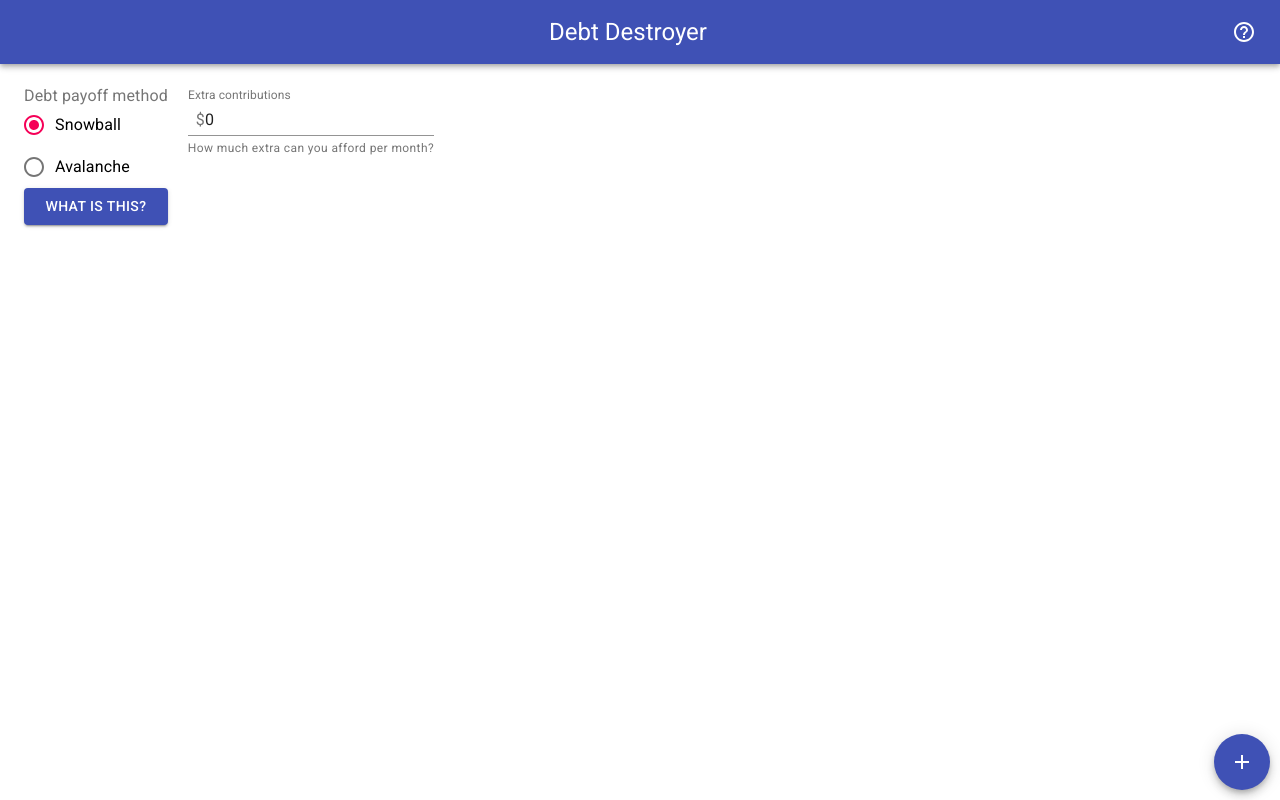
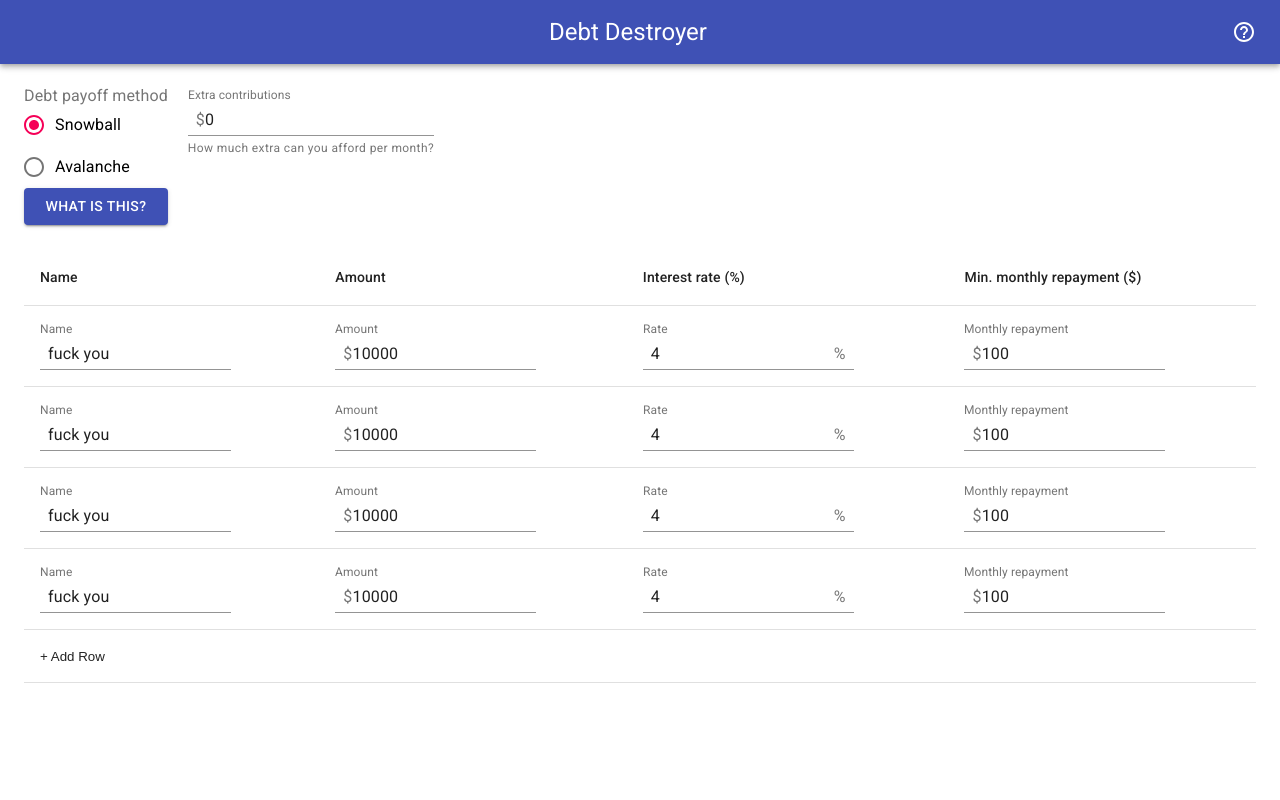
Before and after one commit to 3stacks/debt-destroyer, a React (Create React App) app: page / in a window 1280 px wide. Built offline with nearby package versions, Linux system fonts and the light colour scheme.

Commit message:
refactor: start making the app work off tabular data

```diff
--- a/package.json
+++ b/package.json
@@ -41,6 +41,7 @@
 	"devDependencies": {
 		"@types/lodash": "^4.14.136",
 		"@types/recharts": "^1.1.20",
-    "@types/styled-components": "^4.1.18"
+		"@types/styled-components": "^4.1.18",
+		"prettier": "^1.18.2"
 	}
 }
--- a/src/components/app.tsx
+++ b/src/components/app.tsx
@@ -15,8 +15,8 @@ import FormControl from '@material-ui/core/FormControl';
 import FormLabel from '@material-ui/core/FormLabel';
 import Fab from '@material-ui/core/Fab';
 import styled from 'styled-components';
-import Debt from './debt';
-import SnowballDialog from "./snowball-dialog";
+import SnowballDialog from './snowball-dialog';
+import DebtTable from './debt-table';
 
 const Accoutrements = styled.div`
 	margin-bottom: 24px;
@@ -26,22 +26,34 @@ const Accoutrements = styled.div`
 	}
 `;
 
-interface IProps {
+interface IProps {}
 
+export interface IDebt {
+	name: string;
+	amount: string;
+	rate: string;
+	repayment: string;
 }
 
-interface IDebt {
-	name: string,
-	amount: string,
-	rate: string,
-	repayment: string,
+enum APP_STATE_KEYS {
+	IS_ABOUT_DIALOG_OPEN = 'isAboutDialogOpen',
+	IS_SNOWBALL_DIALOG_OPEN = 'isSnowballDialogOpen',
+	EXTRA_CONTRIBUTIONS = 'extraContributions',
+	DEBT_PAYOFF_METHOD = 'debtPayoffMethod',
+	DEBTS = 'debts'
+}
+
+enum DEBT_PAYOFF_METHODS {
+	SNOWBALL = 'snowball',
+	AVALANCHE = 'avalanche'
 }
 
 interface IState {
-	isAboutDialogOpen: boolean,
-	debts: Array<IDebt>,
-	extraContributions: string,
-	debtPayoffMethod: string
+	[APP_STATE_KEYS.IS_ABOUT_DIALOG_OPEN]: boolean;
+	[APP_STATE_KEYS.IS_SNOWBALL_DIALOG_OPEN]: boolean;
+	[APP_STATE_KEYS.DEBTS]: Array<IDebt>;
+	[APP_STATE_KEYS.EXTRA_CONTRIBUTIONS]: string;
+	[APP_STATE_KEYS.DEBT_PAYOFF_METHOD]: DEBT_PAYOFF_METHODS;
 }
 
 export default class App extends Component<IProps, IState> {
@@ -50,20 +62,29 @@ export default class App extends Component<IProps, IState> {
 		isSnowballDialogOpen: false,
 		debts: [],
 		extraContributions: '0',
-		debtPayoffMethod: 'snowball'
+		debtPayoffMethod: DEBT_PAYOFF_METHODS.SNOWBALL
 	};
 
-	handleDialogCloseRequested = (whichDialog : string) => () => {
-		console.log(whichDialog)
-		this.setState({
-			[whichDialog]: false
-		} as any);
+	handleDialogCloseRequested = (
+		whichDialog:
+			| APP_STATE_KEYS.IS_SNOWBALL_DIALOG_OPEN
+			| APP_STATE_KEYS.IS_ABOUT_DIALOG_OPEN
+	) => () => {
+		this.setState(state => {
+			return {
+				...state,
+				[whichDialog]: false
+			};
+		});
 	};
 
-	handleDialogOpenRequested = (whichDialog : string) => () =>{
-		this.setState({
-			[whichDialog]: true
-		} as any);
+	handleDialogOpenRequested = (whichDialog: APP_STATE_KEYS) => () => {
+		this.setState(state => {
+			return {
+				...state,
+				[whichDialog]: true
+			};
+		});
 	};
 
 	handleAddDebtButtonPressed = () => {
@@ -79,15 +100,15 @@ export default class App extends Component<IProps, IState> {
 						repayment: ''
 					}
 				]
-			}
+			};
 		});
 	};
 
-	handleDebtFormChanged = (debtIndex : number, values : any) => {
+	handleDebtFormChanged = (debtIndex: number, values: any) => {
 		this.setState(state => {
 			return {
 				...state,
-				debts: state.debts.map((debt : IDebt, index : number) => {
+				debts: state.debts.map((debt: IDebt, index: number) => {
 					if (index === debtIndex) {
 						return values;
 					}
@@ -98,32 +119,28 @@ export default class App extends Component<IProps, IState> {
 		});
 	};
 
-	handleChange = (name : string) => (event : React.ChangeEvent<HTMLInputElement>) => {
+	handleChange = (name: string) => (event: React.ChangeEvent<any>) => {
 		const newValue = event.target.value;
 
-		console.log(event);
-
-		this.setState({
-			[name]: newValue
-		} as any);
+		this.setState(state => {
+			return {
+				...state,
+				[name]: newValue
+			};
+		});
 	};
 
 	render() {
 		return (
-			<Typography
-				variant="body1"
-				component="div"
-				className="root"
-			>
-				<AppBar
-					className="app-bar"
-					position="static"
-				>
+			<Typography variant="body1" component="div" className="root">
+				<AppBar className="app-bar" position="static">
 					<Typography variant="h5" component="h1" color="inherit">
 						Debt Destroyer
 					</Typography>
 					<ButtonBase
-						onClick={this.handleDialogOpenRequested('isAboutDialogOpen')}
+						onClick={this.handleDialogOpenRequested(
+							APP_STATE_KEYS.IS_ABOUT_DIALOG_OPEN
+						)}
 					>
 						<HelpIcon />
 					</ButtonBase>
@@ -131,15 +148,15 @@ export default class App extends Component<IProps, IState> {
 				<div className="max-width-container">
 					<Accoutrements>
 						<FormControl component="fieldset">
-							<FormLabel
-								component="legend"
-							>
+							<FormLabel component="legend">
 								Debt payoff method
 							</FormLabel>
 							<RadioGroup
 								name="debt_payoff_method"
 								value={this.state.debtPayoffMethod}
-								onChange={this.handleChange('debtPayoffMethod') as any}
+								onChange={this.handleChange(
+									APP_STATE_KEYS.DEBT_PAYOFF_METHOD
+								)}
 							>
 								<FormControlLabel
 									value="snowball"
@@ -151,7 +168,13 @@ export default class App extends Component<IProps, IState> {
 									control={<Radio />}
 									label="Avalanche"
 								/>
-								<Button color="primary" variant="contained" onClick={this.handleDialogOpenRequested('isSnowballDialogOpen') as any}>
+								<Button
+									color="primary"
+									variant="contained"
+									onClick={this.handleDialogOpenRequested(
+										APP_STATE_KEYS.IS_SNOWBALL_DIALOG_OPEN
+									)}
+								>
 									What is this?
 								</Button>
 							</RadioGroup>
@@ -159,38 +182,32 @@ export default class App extends Component<IProps, IState> {
 						<TextField
 							label="Extra contributions"
 							InputProps={{
-								startAdornment: <InputAdornment position="end">$</InputAdornment>
+								startAdornment: (
+									<InputAdornment position="end">
+										$
+									</InputAdornment>
+								)
 							}}
-							onChange={this.handleChange('extraContributions')}
+							onChange={this.handleChange(
+								APP_STATE_KEYS.EXTRA_CONTRIBUTIONS
+							)}
 							value={this.state.extraContributions}
 							helperText="How much extra can you afford per month?"
 						/>
 					</Accoutrements>
-					{this.state.debts.map((debt, index) => {
-						return (
-							<Debt
-								{...debt}
-								debtIndex={index}
-								handleFormChanged={this.handleDebtFormChanged}
-							/>
-						);
-					})}
+					<DebtTable />
 				</div>
-				<Fab
-					color="primary"
-					aria-label="Add"
-					style={{position: 'fixed', bottom: 10, right: 10}}
-					onClick={this.handleAddDebtButtonPressed}
-				>
-					<AddIcon />
-				</Fab>
 				<AboutDialog
 					isOpen={this.state.isAboutDialogOpen}
-					onCloseRequested={this.handleDialogCloseRequested('isAboutDialogOpen')}
+					onCloseRequested={this.handleDialogCloseRequested(
+						APP_STATE_KEYS.IS_ABOUT_DIALOG_OPEN
+					)}
 				/>
 				<SnowballDialog
 					isOpen={this.state.isSnowballDialogOpen}
-					onCloseRequested={this.handleDialogCloseRequested('isSnowballDialogOpen')}
+					onCloseRequested={this.handleDialogCloseRequested(
+						APP_STATE_KEYS.IS_SNOWBALL_DIALOG_OPEN
+					)}
 				/>
 			</Typography>
 		);
--- /dev/null
+++ b/src/components/debt-table.tsx
@@ -0,0 +1,175 @@
+import * as React from 'react';
+import Table from '@material-ui/core/Table';
+import TableRow from '@material-ui/core/TableRow';
+import TableBody from '@material-ui/core/TableBody';
+import TableCell from '@material-ui/core/TableCell';
+import TableHead from '@material-ui/core/TableHead';
+import { IDebt } from './app';
+import InputAdornment from '@material-ui/core/InputAdornment/InputAdornment';
+import TextField from '@material-ui/core/TextField/TextField';
+import ButtonBase from '@material-ui/core/ButtonBase';
+
+function debtFactory(): IDebt {
+	return {
+		name: '',
+		amount: '',
+		repayment: '',
+		rate: ''
+	};
+}
+
+function editDebt(debt: IDebt, key: keyof IDebt, value: string): IDebt {
+	return {
+		...debt,
+		[key]: value
+	};
+}
+
+function editRow(
+	rows: IDebt[],
+	rowIndex: number,
+	key: keyof IDebt,
+	value: string
+) {
+	const newValue = [...rows];
+
+	newValue[rowIndex] = editDebt(newValue[rowIndex], key, value);
+
+	return newValue;
+}
+
+interface IState {
+	rows: IDebt[];
+}
+
+export default class DebtTable extends React.Component<any, IState> {
+	state = {
+		rows: new Array(4).fill(debtFactory()).map(
+			(row: IDebt): IDebt => {
+				return {
+					...row,
+					name: 'fuck you',
+					amount: '10000',
+					rate: '4',
+					repayment: '100'
+				};
+			}
+		)
+	};
+
+	handleNewRowRequested = () => {
+		this.setState(state => {
+			return {
+				...state,
+				rows: [...state.rows, debtFactory()]
+			};
+		});
+	};
+
+	handleChange = (debtProperty: keyof IDebt, debtIndex: number) => (
+		event: any
+	) => {
+		const newValue = event.target.value;
+
+		this.setState(state => {
+			return {
+				...state,
+				rows: editRow(state.rows, debtIndex, debtProperty, newValue)
+			};
+		});
+	};
+
+	render() {
+		return (
+			<Table>
+				<TableHead>
+					<TableRow>
+						<TableCell>Name</TableCell>
+						<TableCell>Amount</TableCell>
+						<TableCell>Interest rate (%)</TableCell>
+						<TableCell>Min. monthly repayment ($)</TableCell>
+					</TableRow>
+				</TableHead>
+				<TableBody>
+					{this.state.rows.map(
+						({ name, amount, repayment, rate }, index) => {
+							const changeHandler = (debtProperty: keyof IDebt) =>
+								this.handleChange(debtProperty, index);
+
+							return (
+								<TableRow>
+									<TableCell>
+										<TextField
+											label="Name"
+											InputProps={{
+												startAdornment: (
+													<InputAdornment position="start" />
+												)
+											}}
+											onChange={changeHandler('name')}
+											value={name}
+										/>
+									</TableCell>
+									<TableCell>
+										<TextField
+											label="Amount"
+											InputProps={{
+												startAdornment: (
+													<InputAdornment position="end">
+														$
+													</InputAdornment>
+												)
+											}}
+											onChange={changeHandler('amount')}
+											value={amount}
+										/>
+									</TableCell>
+									<TableCell>
+										<TextField
+											label="Rate"
+											InputProps={{
+												startAdornment: (
+													<InputAdornment position="start" />
+												),
+												endAdornment: (
+													<InputAdornment position="start">
+														%
+													</InputAdornment>
+												)
+											}}
+											onChange={changeHandler('rate')}
+											value={rate}
+										/>
+									</TableCell>
+									<TableCell>
+										<TextField
+											label="Monthly repayment"
+											InputProps={{
+												startAdornment: (
+													<InputAdornment position="end">
+														$
+													</InputAdornment>
+												)
+											}}
+											onChange={changeHandler(
+												'repayment'
+											)}
+											value={repayment}
+										/>
+									</TableCell>
+								</TableRow>
+							);
+						}
+					)}
+					<TableRow>
+						<TableCell colSpan={4}>
+							<ButtonBase onClick={this.handleNewRowRequested}>
+								+ Add Row
+							</ButtonBase>
+						</TableCell>
+					</TableRow>
+				</TableBody>
+			</Table>
+		);
+	}
+}
--- a/src/components/debt.tsx
+++ /dev/null
@@ -1,139 +0,0 @@
-import React from 'react';
-import Paper from '@material-ui/core/Paper';
-import TextField from '@material-ui/core/TextField';
-import InputAdornment from '@material-ui/core/InputAdornment';
-import Typography from '@material-ui/core/Typography';
-import styled from 'styled-components';
-import debounce from 'lodash/debounce';
-import {ComposedChart, Tooltip, XAxis, YAxis, Bar, Line, Legend} from 'recharts';
-
-const InputWrapper = styled.div`
-	margin-bottom: 20px;
-`;
-
-const Wrapper = styled.div`
-	margin-bottom: 24px;
-	display: grid;
-	grid-gap: 24px;
-	grid-template-columns: 200px auto;
-`;
-
-interface IProps {
-	debtIndex: number,
-	handleFormChanged: (debtIndex : number, newState : IState) => void
-}
-
-interface IState {
-	name: string,
-	amount: string,
-	rate: string,
-	repayment: string,
-	data: any
-}
-
-export default class Debt extends React.Component<IProps, IState> {
-	state = {
-		name: `Debt ${this.props.debtIndex + 1}`,
-		amount: '',
-		rate: '',
-		repayment: '',
-		data: [
-			{
-				"month": "Aug",
-				"repayment": 4000,
-				"balance": 2400,
-			},
-			{
-				"month": "Aug",
-				"repayment": 3000,
-				"balance": 1398,
-			},
-			{
-				"month": "Aug",
-				"repayment": 2000,
-				"balance": 9800,
-			},
-			{
-				"month": "Aug",
-				"repayment": 2780,
-				"balance": 3908,
-			}
-		]
-	};
-
-	handleFormUpdated = debounce(() => {
-		this.props.handleFormChanged(
-			this.props.debtIndex,
-			this.state
-		);
-	}, 300);
-
-	handleChange = (name : string) => (event: React.ChangeEvent<any>) => {
-		const newValue = event.target.value;
-
-		this.setState({
-			[name]: newValue
-		} as any, this.handleFormUpdated);
-	};
-
-	render() {
-		return (
-			<Wrapper>
-				<Paper className="debt-input-wrapper">
-					<Typography variant="h6" component="p">
-						{this.state.name}
-					</Typography>
-					<InputWrapper>
-						<TextField
-							label="Name"
-							InputProps={{
-								startAdornment: <InputAdornment position="start" />
-							}}
-							onChange={this.handleChange('name')}
-							value={this.state.name}
-						/>
-					</InputWrapper>
-					<InputWrapper>
-						<TextField
-							label="Amount"
-							InputProps={{
-								startAdornment: <InputAdornment position="end">$</InputAdornment>
-							}}
-							onChange={this.handleChange('amount')}
-							value={this.state.amount}
-						/>
-					</InputWrapper>
-					<InputWrapper>
-						<TextField
-							label="Rate"
-							InputProps={{
-								startAdornment: <InputAdornment position="start"/>,
-								endAdornment: <InputAdornment position="start">%</InputAdornment>
-							}}
-							onChange={this.handleChange('rate')}
-							value={this.state.rate}
-						/>
-					</InputWrapper>
-					<InputWrapper>
-						<TextField
-							label="Monthly repayment"
-							InputProps={{
-								startAdornment: <InputAdornment position="end">$</InputAdornment>
-							}}
-							onChange={this.handleChange('repayment')}
-							value={this.state.repayment}
-						/>
-					</InputWrapper>
-				</Paper>
-				<ComposedChart width={730} height={250} data={this.state.data}>
-					<XAxis dataKey="month" />
-					<YAxis />
-					<Tooltip />
-					<Legend />
-					<Bar dataKey="balance" barSize={20} fill="#413ea0" />
-					<Line type="monotone" dataKey="repayment" stroke="#ff7300" />
-				</ComposedChart>
-			</Wrapper>
-		);
-	}
-}
```
Also changed, not shown: .prettierrc.js (added), 1 other file (tests, documents, lock files or other folders). Lines whose indentation alone changed are shown as unchanged.
